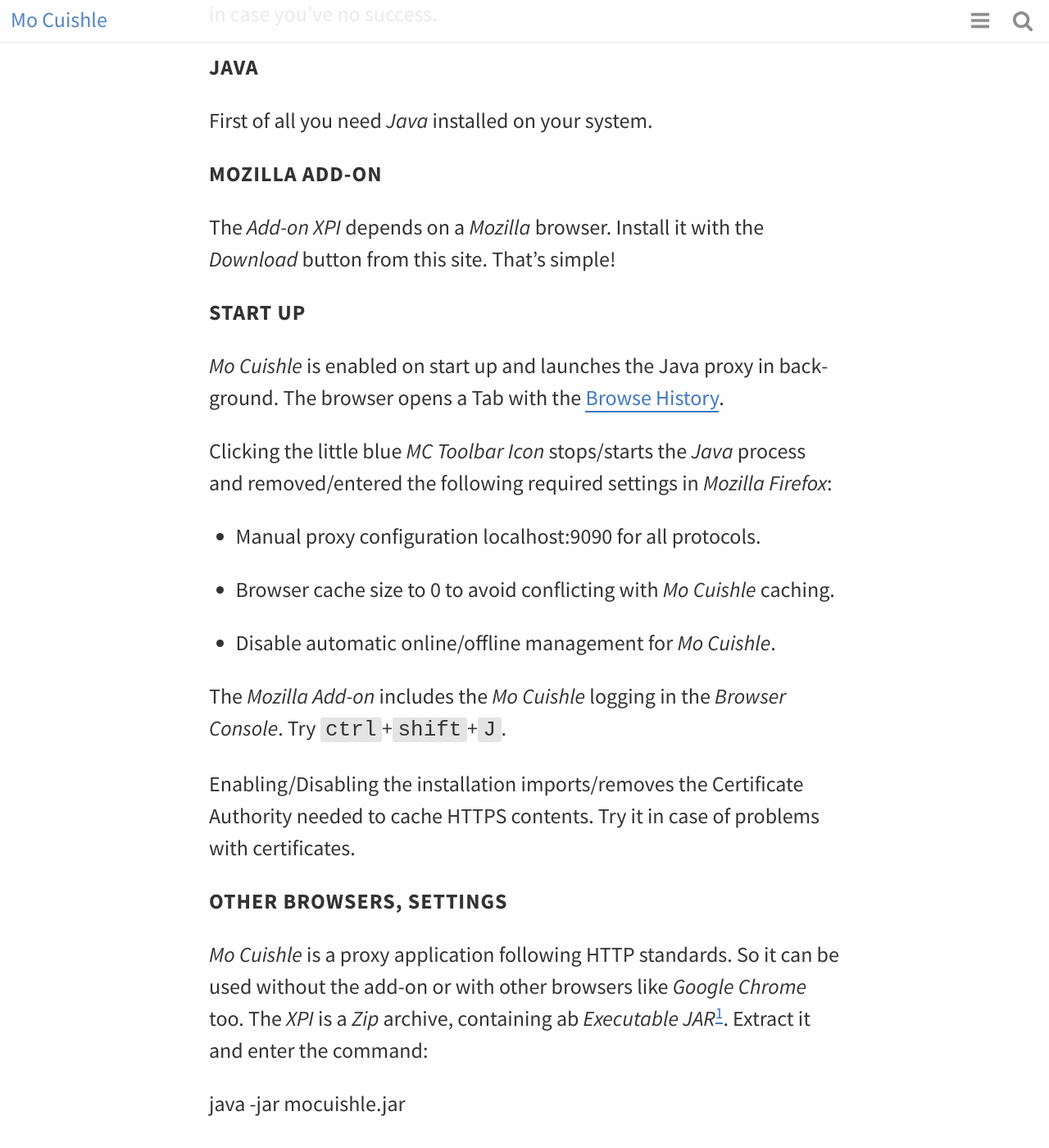
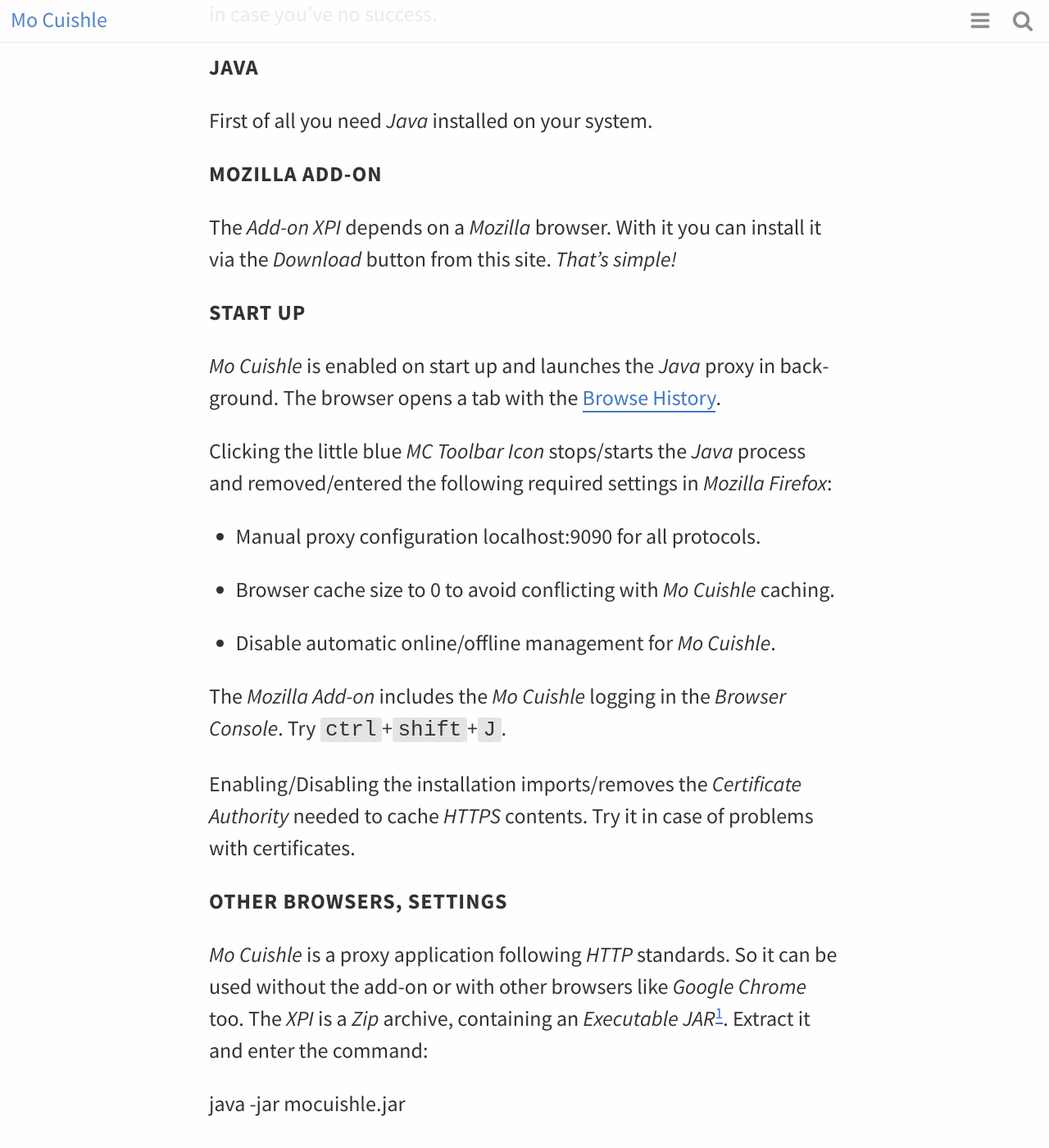
Before and after one commit to ganskef/MoCuishle, a Jekyll site: the page built from _posts/2016-01-17-mozilla-install.md, in a window 1280 px wide and 1400 px high, scrolled down 932 px. Shown: the whole window at 82% size. Built offline with Jekyll 4.4.1, drawn with Linux system fonts in a browser that asks for light colours; some of the changed text lies outside the part shown.

Commit message:
Some more documentation.

```diff
--- a/_posts/2016-01-17-mozilla-install.md
+++ b/_posts/2016-01-17-mozilla-install.md
@@ -5,8 +5,9 @@ subheadline: "Download and get it working on Java platforms."
 title: "Mozilla Install"
 ---
 
-*Mo Cuishle* binary preview XPI is signed by [addons.mozilla.org](https://addons.mozilla.org/)
-(AMO) in version 20160331 and above. It's available here only.<br><a class="button info"
+*Mo Cuishle* binary preview XPI is signed by
+[addons.mozilla.org](https://addons.mozilla.org/) (AMO) since version 20160331
+and above. It's available here only.<br><a class="button info"
 href="{{ site.url }}/mocuishle-binary-preview/mocuishle-1.0-20160320-2.xpi">Download</a> 7MB
 <!--more-->
 
@@ -25,13 +26,13 @@ First of all you need *Java* installed on your system.
 
 # Mozilla Add-on
 
-The *Add-on XPI* depends on a *Mozilla* browser. Install it with the *Download*
-button from this site. That's simple!
+The *Add-on XPI* depends on a *Mozilla* browser. With it you can install it via
+the *Download* button from this site. *That's simple!*
 
 # Start Up
 
-*Mo Cuishle* is enabled on start up and launches the Java proxy in background.
-The browser opens a Tab with the [Browse History]({{ site.url }}/browse-history/).
+*Mo Cuishle* is enabled on start up and launches the *Java* proxy in background.
+The browser opens a tab with the [Browse History]({{ site.url }}/browse-history/).
 
 Clicking the little blue *MC Toolbar Icon* stops/starts the *Java* process and
 removed/entered the following required settings in *Mozilla Firefox*:
@@ -45,14 +46,14 @@ removed/entered the following required settings in *Mozilla Firefox*:
 The *Mozilla Add-on* includes the *Mo Cuishle* logging in the *Browser Console*.
 Try <kbd>ctrl</kbd>+<kbd>shift</kbd>+<kbd>J</kbd>.
 
-Enabling/Disabling the installation imports/removes the Certificate Authority
-needed to cache HTTPS contents. Try it in case of problems with certificates.
+Enabling/Disabling the installation imports/removes the *Certificate Authority*
+needed to cache *HTTPS* contents. Try it in case of problems with certificates.
 
 # Other Browsers, Settings
 
-*Mo Cuishle* is a proxy application following HTTP standards. So it can be used
+*Mo Cuishle* is a proxy application following *HTTP* standards. So it can be used
 without the add-on or with other browsers like *Google Chrome* too. The *XPI* is
-a *Zip* archive, containing ab *Executable JAR*[^1]. Extract it and enter the
+a *Zip* archive, containing an *Executable JAR*[^1]. Extract it and enter the
 command:
 
  java -jar mocuishle.jar
```
Also changed, not shown: other parts of _posts/2016-01-17-mozilla-install.md (+0 -6 lines), _posts/2016-01-18-android-install.md (+18 -4 lines), _posts/2016-03-31-signed-to-be-simple.md (+5 -2 lines).
